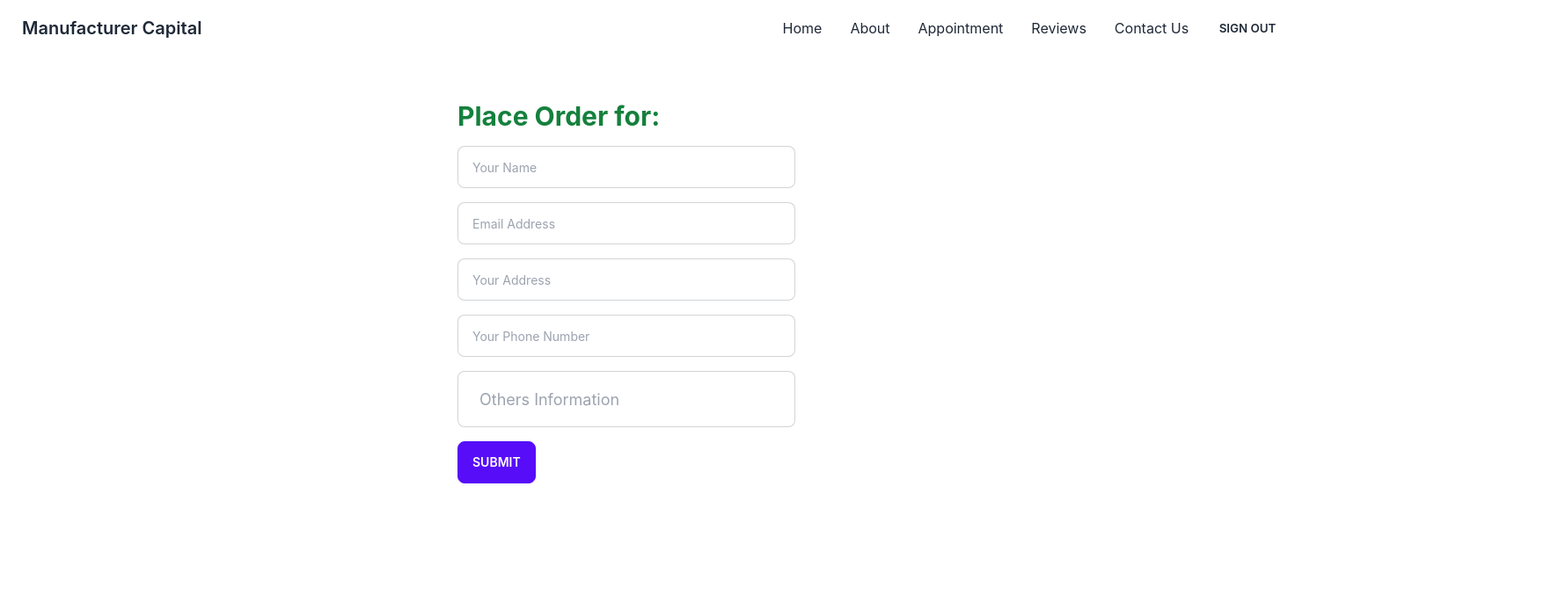
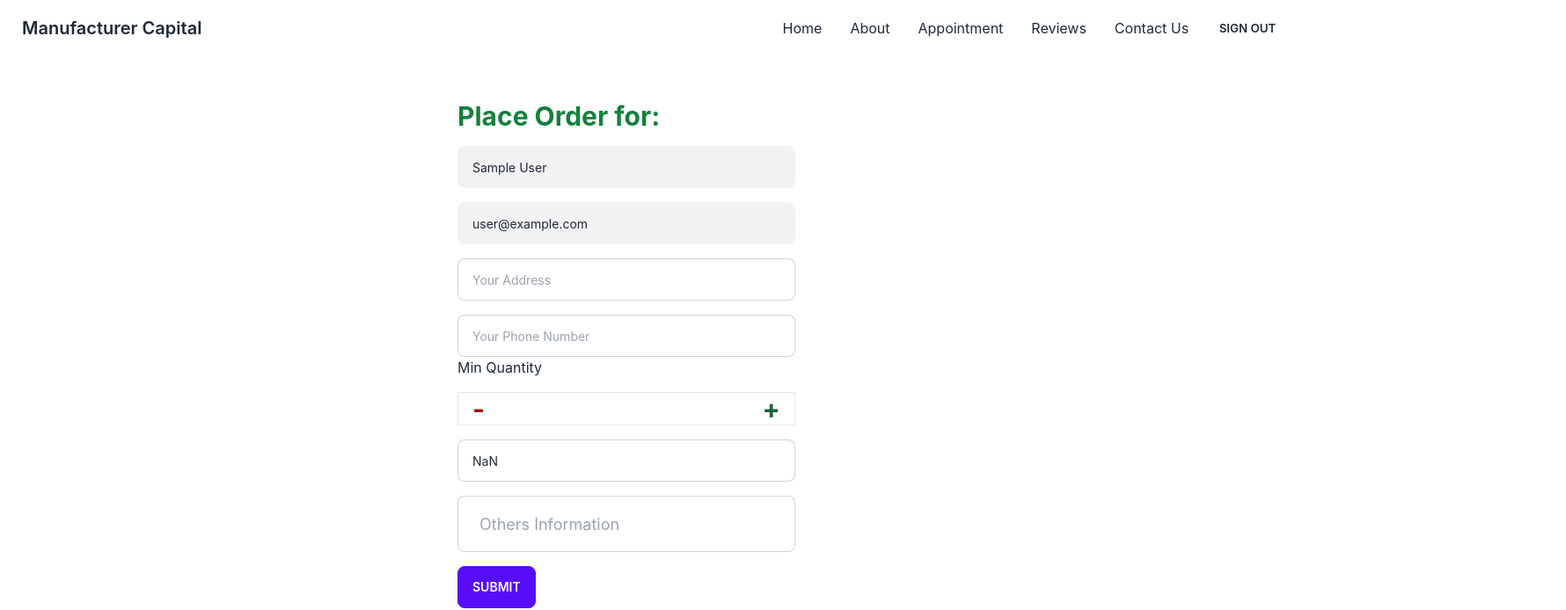
Before and after one commit to RinkuNahar/mafucaturer-site-client, a React (Create React App) app: page /purchase/1 in a window 1280 px wide. Shown: the top 694 px of the page at 88% size, 1780 px wide, since content can reach past the window. Built offline with nearby package versions, Linux system fonts and the light colour scheme; no server answers; sample sign-in values are in the browser's storage.

Commit message:
min quantity price condition added

```diff
--- a/public/data.json
+++ b/public/data.json
@@ -5,6 +5,7 @@
       "name": "Cutter",
       "quantity": 30,
       "availableQuantity":"50",
+      "minQuantity":"10",
       "price": "$70",
       "about": "This is finest cutter because it is very sharp"
     },
@@ -14,6 +15,7 @@
       "name": "Hammer",
       "quantity": 10,
       "availableQuantity":"0",
+      "minQuantity":"30",
       "price": "$100",
       "about": "Guarantee of one year"
     },
@@ -23,6 +25,7 @@
       "name": "measure",
       "quantity": 100,
       "availableQuantity":"300",
+      "minQuantity":"90",
       "price": "$50",
       "about": "It is very good"
     }
--- a/src/components/Home/Tools/Tool.js
+++ b/src/components/Home/Tools/Tool.js
@@ -11,17 +11,17 @@ const Tool = ({tool, setOrder}) => {
     }
     return (
         <div>
-            <div class="  w-96 bg-base-100 shadow-xl ">
+            <div className="  w-96 bg-base-100 shadow-xl ">
                 <figure><img src={img} alt="tool" className=' tool-img' /></figure>
-                <div class="card-body">
-                    <h2 class="card-title">{name}</h2>
+                <div className="card-body">
+                    <h2 className="card-title">{name}</h2>
                     <p>{about}</p>
                     <h4>Price: {price}</h4>
                     <h3>Quantity: {quantity}</h3>
 
                     <h3>Available Quantity: {availableQuantity > 1 ?`${availableQuantity}`: <span className='text-red-500'>Right now stock out</span> }</h3>
-                    <div class="card-actions justify-end">
-                        <button disabled={availableQuantity<1} onClick={()=>navigateToProducts(_id)}  class="btn btn-primary">Place Order</button>
+                    <div className="card-actions justify-end">
+                        <button disabled={availableQuantity<1} onClick={()=>navigateToProducts(_id)}  className="btn btn-primary">Place Order</button>
                         {tool.children}
                     </div>
                 </div>
--- a/src/components/Purchase/Purchase.js
+++ b/src/components/Purchase/Purchase.js
@@ -1,10 +1,35 @@
 import React, { useEffect, useState } from 'react';
+import { useAuthState } from 'react-firebase-hooks/auth';
 import { useParams } from 'react-router-dom';
+import auth from '../../firebase.init';
 
 const Purchase = () => {
 
     const { ProductId } = useParams();
     const [product, setProduct] = useState({});
+    const [user, loading, error] = useAuthState(auth);
+
+    const [count, setCount] = useState(parseInt(0));
+
+    const handleDecrement = () => {
+
+        if (product.minQuantity > 0 ) {
+            setCount(product.minQuantity = (parseInt(product.minQuantity) - 1));
+        }
+
+        // if(product.minQuantity >= !product.minQuantity){
+        //     alert('You can not order less than this amount');
+
+        // }
+    }
+
+
+    const handleIncrement = () => {
+        if (product.minQuantity < product.availableQuantity) {
+            setCount(product.minQuantity = (parseInt(product.minQuantity) + 1));
+        }
+
+    }
 
     useEffect(() => {
         const url = `http://localhost:5000/purchase/${ProductId}`
@@ -13,11 +38,12 @@ const Purchase = () => {
             .then(data => setProduct(data));
     }, []);
 
-    const handleOrder = event =>{
+    const handleOrder = event => {
         event.preventDefault();
         const name = event.target.name.value;
-        console.log(name);
     }
+
+    const totalPrice = ((product.minQuantity) * (product.price));
 
 
     return (
@@ -26,15 +52,32 @@ const Purchase = () => {
 
             <form onSubmit={handleOrder}>
 
-         <input  name="name" type="text" placeholder="Your Name" class="input input-bordered input-md w-full md:ml-[500px] sm:ml-[100px] max-w-sm mt-4 mx-auto" />
+                <input name="name" type="text" disabled value={user?.displayName} className="input input-bordered input-md w-full md:ml-[500px] sm:ml-[100px] max-w-sm mt-4 mx-auto" />
                 <br />
-            <input type="email" name='email' placeholder="Email Address" class="input input-bordered md:ml-[500px] input-md w-full mt-4 max-w-sm" />
+                <input disabled value={user?.email} type="email" name='email' placeholder="Email Address" className="input input-bordered md:ml-[500px] input-md w-full mt-4 max-w-sm" />
                 <br />
-            <input type="text" name='address' placeholder="Your Address" class="input input-bordered md:ml-[500px] input-md w-full mt-4 max-w-sm" />
+                <input type="text" name='address' placeholder="Your Address" className="input input-bordered md:ml-[500px] input-md w-full mt-4 max-w-sm" />
                 <br />
-            <input type="number" name='phone' placeholder="Your Phone Number" class="input input-bordered md:ml-[500px] input-md w-full mt-4 max-w-sm" />
+                <input type="number" name='phone' placeholder="Your Phone Number" className="input input-bordered md:ml-[500px] input-md w-full mt-4 max-w-sm" />
                 <br />
-            <input type="text" name='info' placeholder="Others Information" class="input input-bordered md:ml-[500px] input-lg w-full mt-4 max-w-sm" />
+
+              <div>
+                  <p className='md:ml-[500px] w-full'>Min Quantity</p>
+              <div className="md:ml-[500px] w-full mt-4 border  max-w-sm flex justify-between items-center">
+                    <button type='button' className='text-center pl-4 text-red-800 font-bold text-3xl' onClick={handleDecrement}> - </button>
+                    <div className='pl-4 text-2xl font-bold'>{product.minQuantity}</div>
+                    <button className='pr-4 text-green-800 font-bold text-3xl' onClick={handleIncrement} type='button'> + </button>
+                </div>
+              </div>
+
+
+                {/* <input type="text" name='quantity' onChange={increaseCount} placeholder="quantity"  className="input input-bordered md:ml-[500px] input-md w-full mt-4 max-w-sm" /> */}
+
+                <input type="text" name='price' value={totalPrice} placeholder="Product Price" className="input input-bordered md:ml-[500px] input-md w-full mt-4 max-w-sm" />
+
+
+                <br />
+                <input type="text" name='info' placeholder="Others Information" className="input input-bordered md:ml-[500px] input-lg w-full mt-4 max-w-sm" />
                 <br />
                 <input type="submit" className='btn mx-auto btn-primary md:ml-[500px] input-md w-50 mt-4 max-w-sm' value="Submit" />
             </form>
```
Lines whose indentation alone changed are shown as unchanged.
